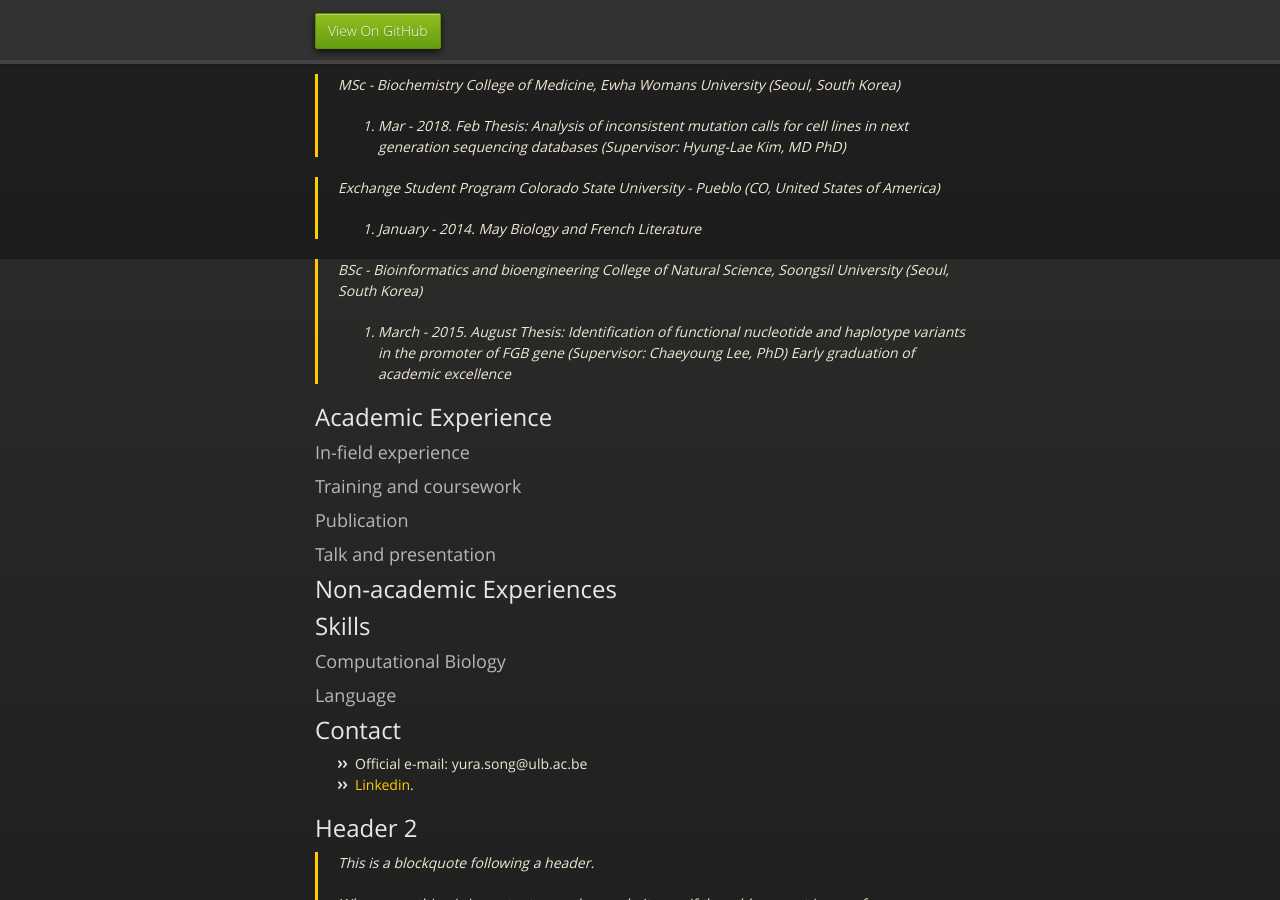
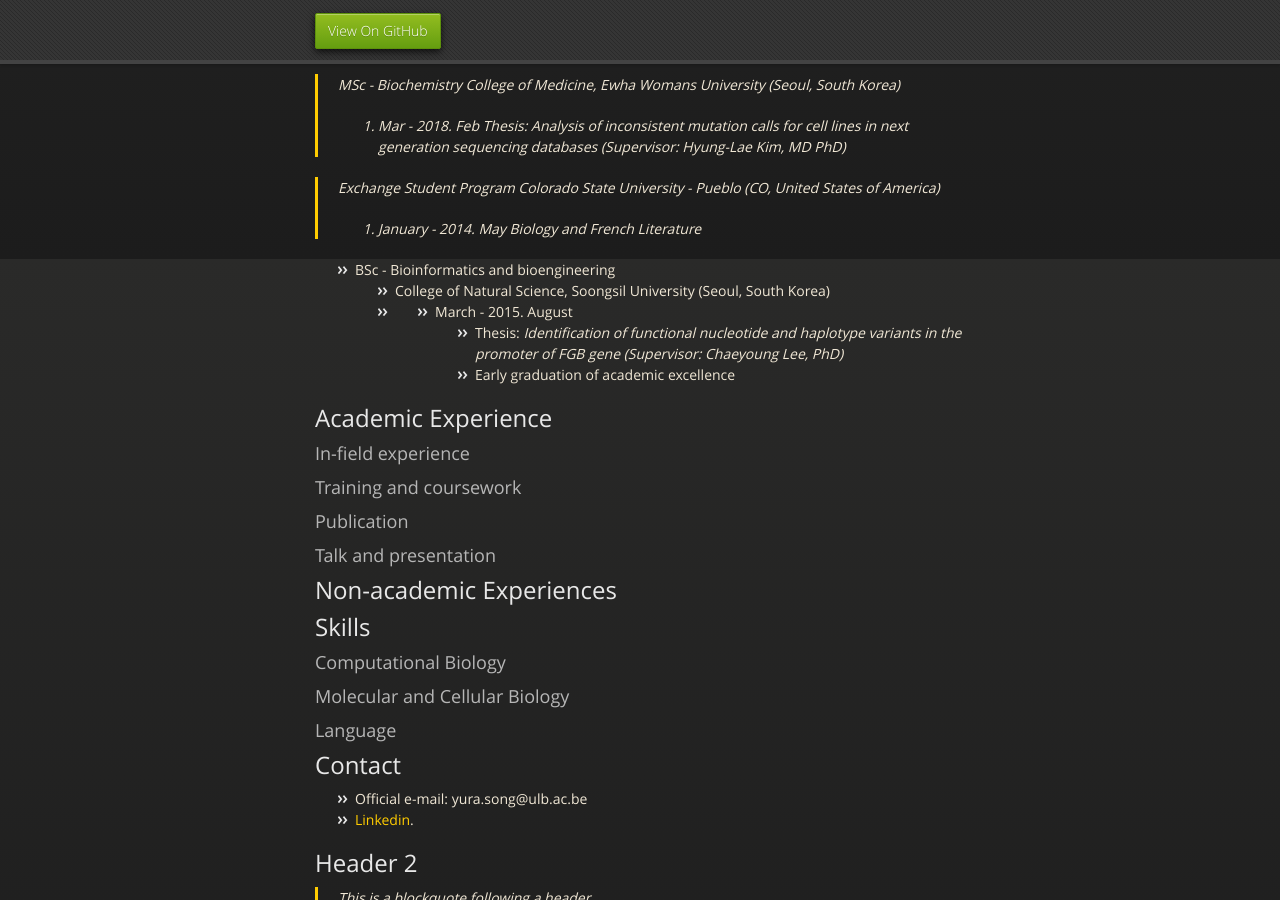
Before and after one commit to yurasong/yurasong.github.io, a Jekyll site: the page built from index.md, in a window 1280 px wide and 900 px high, scrolled down 641 px. Built offline with Jekyll 4.4.1, drawn with Linux system fonts in a browser that asks for light colours; part of the change alters nothing that is shown.

```diff
--- a/index.md
+++ b/index.md
@@ -34,11 +34,12 @@ There should be whitespace between paragraphs. We recommend including a README,
 > 2014. January - 2014. May
 > Biology and French Literature
 
-> BSc - Bioinformatics and bioengineering
-> College of Natural Science, Soongsil University (Seoul, South Korea)
-> 2012. March - 2015. August
-> Thesis: _Identification of functional nucleotide and haplotype variants in the promoter of FGB gene (Supervisor: Chaeyoung Lee, PhD)_
-> Early graduation of academic excellence
+- BSc - Bioinformatics and bioengineering
+  - College of Natural Science, Soongsil University (Seoul, South Korea)
+  - 2012. March - 2015. August
+    - Thesis: _Identification of functional nucleotide and haplotype variants in the promoter of FGB gene (Supervisor: Chaeyoung Lee, PhD)_
+    - Early graduation of academic excellence
+
 
 ## Academic Experience
 
@@ -55,6 +56,8 @@ There should be whitespace between paragraphs. We recommend including a README,
 ## Skills
 
 ### Computational Biology
+
+### Molecular and Cellular Biology
 
 ### Language
 
```
